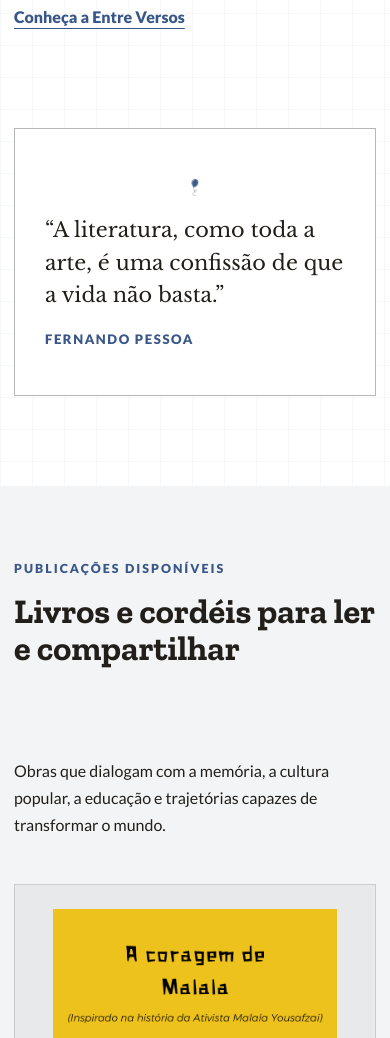
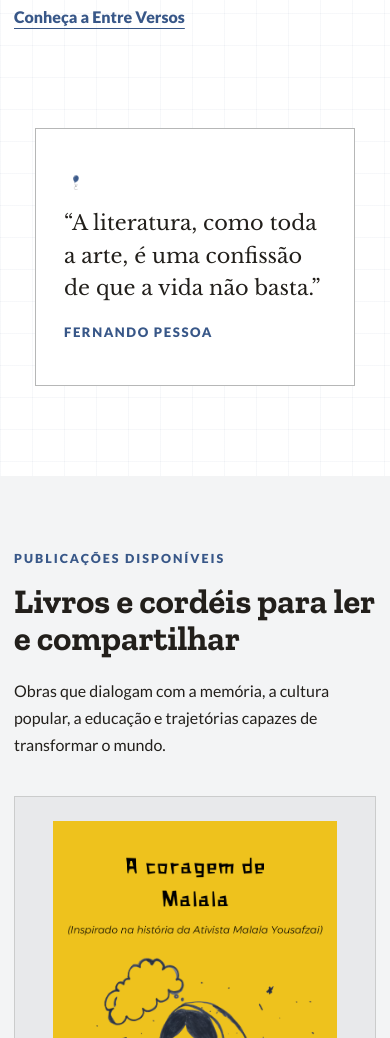
Before and after one commit to entreversosedicoes/entreversosedicoes.github.io, a plain HTML site: page index.html in a window 390 px wide. Shown: the part 672-1710 px from the top of the page. Drawn offline with nearby package versions, Linux system fonts and the light colour scheme.

Commit message:
ajustes58

```diff
--- a/assets/style.css
+++ b/assets/style.css
@@ -529,9 +529,9 @@ cite {
 
 /* Ajuste do balão: usar apenas o símbolo, pequeno e discreto */
 .story-balloon {
-  width: 34px;
+  width: 28px;
   height: auto;
-  margin: 0 auto 14px;
+  margin: 0 0 14px 0;
   display: block;
   object-fit: contain;
   opacity: 0.95;
@@ -546,6 +546,7 @@ cite {
   font-weight: 900;
   letter-spacing: .12em;
   text-transform: uppercase;
+  text-align: left;
 }
 .about-copy strong {
   color: var(--blue);
@@ -562,16 +563,63 @@ cite {
 }
 @media (prefers-reduced-motion: reduce) {
   .story-balloon {
-    animation: none;
-  }
+  width: 28px;
+  height: auto;
+  margin: 0 0 14px 0;
+  display: block;
+  object-fit: contain;
+  opacity: 0.95;
+  transform-origin: 50% 100%;
+  animation: balloon-arrival 0.9s cubic-bezier(.2, .75, .25, 1) both;
+}
 }
 @media (max-width: 680px) {
   .story-balloon {
-    width: 28px;
-    margin-bottom: 12px;
-  }
+  width: 28px;
+  height: auto;
+  margin: 0 0 14px 0;
+  display: block;
+  object-fit: contain;
+  opacity: 0.95;
+  transform-origin: 50% 100%;
+  animation: balloon-arrival 0.9s cubic-bezier(.2, .75, .25, 1) both;
+}
   .quote {
     font-size: 1.3rem;
   }
 
 }
+
+
+/* Ajustes de layout: hero e publicações */
+@media (max-width: 680px) {
+  .paper-card {
+    width: min(100%, 320px);
+    padding: 42px 28px;
+  }
+  .story-balloon {
+    width: 24px;
+    margin: 0 0 12px 0;
+  }
+}
+
+
+.publications .section-heading {
+  display: block;
+  margin-bottom: 38px;
+}
+.publications .section-heading > div {
+  margin-bottom: 14px;
+}
+.publications .section-heading h2 {
+  max-width: 760px;
+}
+.publications .section-heading p:last-child {
+  max-width: 720px;
+}
+
+@media (max-width: 900px) {
+  .publications .section-heading {
+    display: block;
+  }
+}
```
